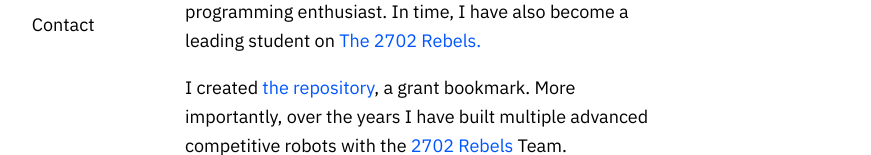
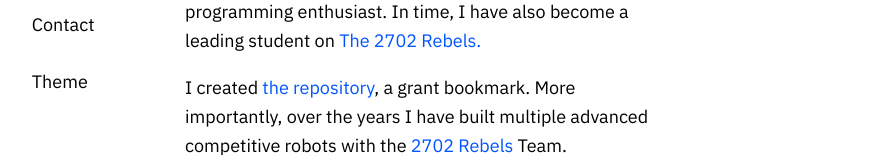
Before and after one commit to JanikThePanic/my-site, a React (Create React App) app: page / in a window 1280 px wide. Shown: the part 232-387 px from the top of the page, without its empty margins (13-884 px from the left). Built offline with nearby package versions, Linux system fonts and the light colour scheme.

Commit message:
added dark mode :crescent_moon:

```diff
--- a/src/App.js
+++ b/src/App.js
@@ -1,4 +1,4 @@
-import React, { Fragment } from "react";
+import React, { Fragment, useState } from "react";
 import {
 	BrowserRouter as Router,
 	Route,
@@ -22,11 +22,77 @@ function App() {
 	// stfu, i know the last link element in nav doesnt have a to= just stfu
 	// console.log = console.warn = console.error = () => {};
 
+	// i stole this code from https://www.w3schools.com/js/js_cookies.asp
+	// thats why it is shit
+	function setCookie(cname, cvalue, exdays) {
+		const d = new Date();
+		if (!exdays) {
+			exdays = 99999;
+		}
+		d.setTime(d.getTime() + exdays * 24 * 60 * 60 * 1000);
+		let expires = "expires=" + d.toUTCString();
+		document.cookie = cname + "=" + cvalue + ";" + expires + ";path=/";
+	}
+
+	function getCookie(cname) {
+		let name = cname + "=";
+		let ca = document.cookie.split(";");
+		for (let i = 0; i < ca.length; i++) {
+			let c = ca[i];
+			while (c.charAt(0) === " ") {
+				c = c.substring(1);
+			}
+			if (c.indexOf(name) === 0) {
+				return c.substring(name.length, c.length);
+			}
+		}
+		return "";
+	}
+
+	const [darkMode, setTheme] = useState(
+		getCookie("theme") === "dark" ? true : false
+	);
+
+	function toggleTheme() {
+		let theme;
+
+		if (!darkMode) {
+			theme = "dark";
+		} else {
+			theme = "light";
+		}
+
+		setCookie("theme", theme, "");
+		setTheme(darkMode ? false : true);
+	}
+
 	return (
 		<Fragment>
 			<Router>
+				{/* style for different themes */}
+				<style
+					dangerouslySetInnerHTML={{
+						__html: darkMode
+							? `:root {
+								--bg-color: #181a1b;
+								--color: #e8e6e3;
+								--bg-color-hover: #242729;
+								--link-color: #3397ff;
+								--m-color: #a8a095;
+								--mobile-nav: rgba(24, 26, 27, 0.75);
+					}`
+							: `:root {
+								--bg-color: white;
+								--color: black;
+								--bg-color-hover: #e9e9e9;
+								--link-color: #05f;
+								--m-color: #999999;
+								--mobile-nav: rgba(255, 255, 255, 0.75);
+					}`,
+					}}
+				/>
 				{/* show navbar, which will change the /whatever */}
-				<Navbar />
+				<Navbar toggleTheme={toggleTheme} />
 				{/* then based on the /whatever show appropriate whatever */}
 				<Switch>
 					{/* if its the /projects, we go to the list page */}
--- a/src/components/Navbar.js
+++ b/src/components/Navbar.js
@@ -2,6 +2,7 @@ import React from "react";
 import { Link } from "react-router-dom";
 import "../css/navbar.css";
 
+// opens and closes the nav on mobile
 function openNav() {
 	document.getElementById("mySidenav").style.height = "100%";
 }
@@ -17,7 +18,7 @@ function checkForMobile() {
 	}
 }
 
-function navbar() {
+function navbar(props) {
 	return (
 		<div>
 			<div id="mySidenav" className="nav" onClick={checkForMobile}>
@@ -33,6 +34,13 @@ function navbar() {
 					<Link to="/contact">Contact</Link>
 					<Link className="closebtn" onClick={closeNav}>
 						&times;
+					</Link>
+
+					<br />
+
+					{/* button to switch themes */}
+					<Link className="theme-button" onClick={props.toggleTheme}>
+						Theme
 					</Link>
 				</div>
 			</div>
--- a/src/css/index.css
+++ b/src/css/index.css
@@ -2,20 +2,6 @@
 
 /* varibles for colours, fonts, and other */
 :root {
-	/* colors */
-	--bg-color: white;
-	--color: black;
-	--bg-color-hover: #e9e9e9;
-	--link-color: #05f;
-	--m-color: #999999;
-
-	/* for dark mode (later) */
-	/* --bg-color: #181a1b;
-	--color: #e8e6e3;
-	--bg-color-hover: #242729;
-	--link-color: #3397ff;
-	--m-color: #a8a095; */
-
 	/* Typography */
 	--font: "IBM Plex Sans", sans-serif;
 
@@ -23,6 +9,13 @@
 	--nav-width: 190px;
 	--max-page-width: 60rem;
 	--text-max-width: 37vw;
+}
+
+body {
+	-webkit-transition: background-color 0.5s ease-in-out;
+	-moz-transition: background-color 0.5s ease-in-out;
+	-o-transition: background-color.5s ease-in-out;
+	transition: background-color 0.5s ease-in-out;
 }
 
 /* scroll bar */
--- a/src/css/navbar.css
+++ b/src/css/navbar.css
@@ -68,7 +68,7 @@ Link:hover {
 	.nav {
 		height: 0;
 		width: 100%;
-		background: rgba(255, 255, 255, 0.75);
+		background: var(--mobile-nav);
 		backdrop-filter: blur(5px);
 		overflow-x: hidden;
 		transition: 0.5s;
@@ -90,7 +90,7 @@ Link:hover {
 	.nav a:hover,
 	Link:hover {
 		color: #6b6b6b;
-		background: rgba(255, 255, 255, 0);
+		background: var(--bg-color-hover);
 	}
 	.nav .closebtn {
 		display: block;
```
